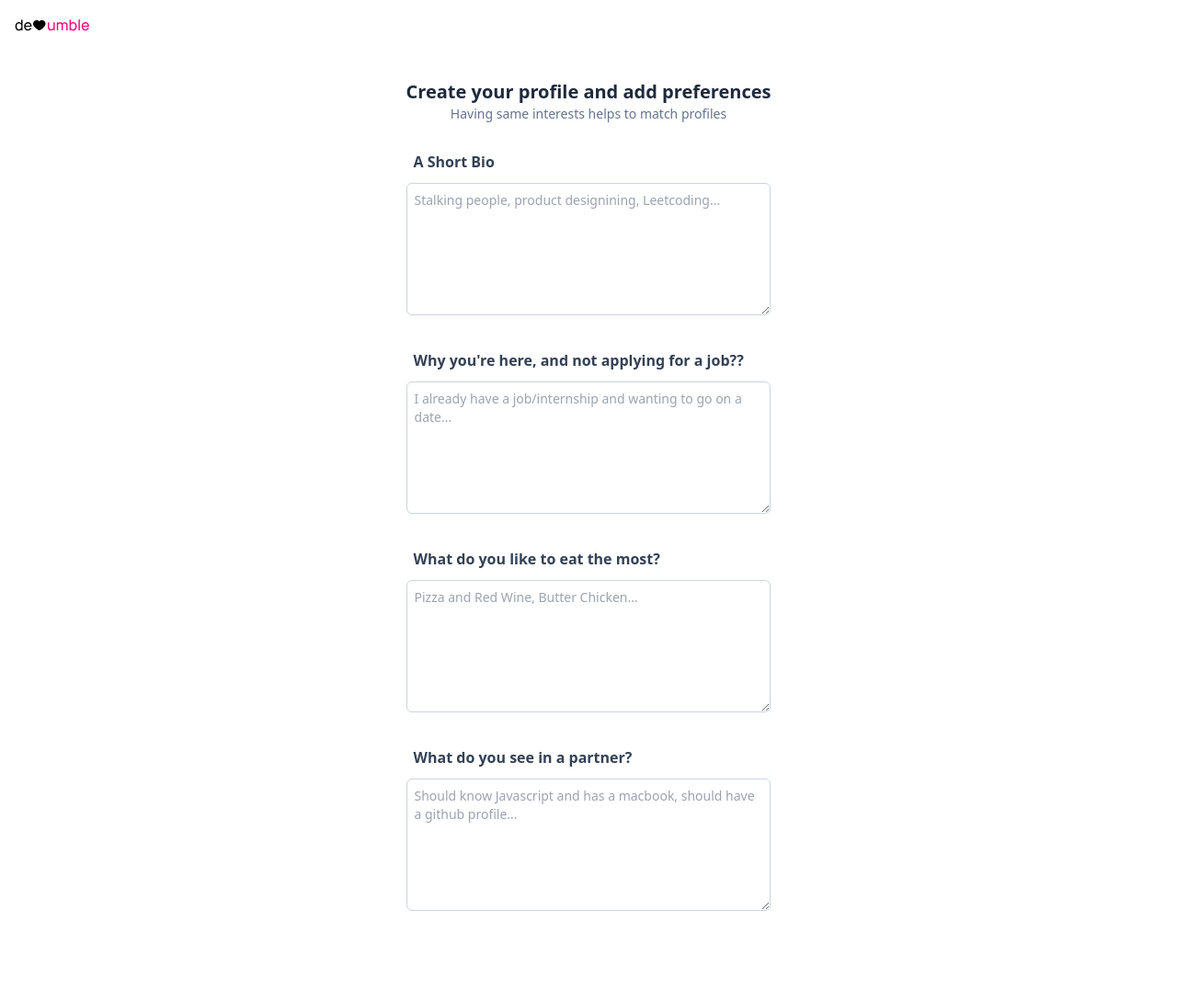
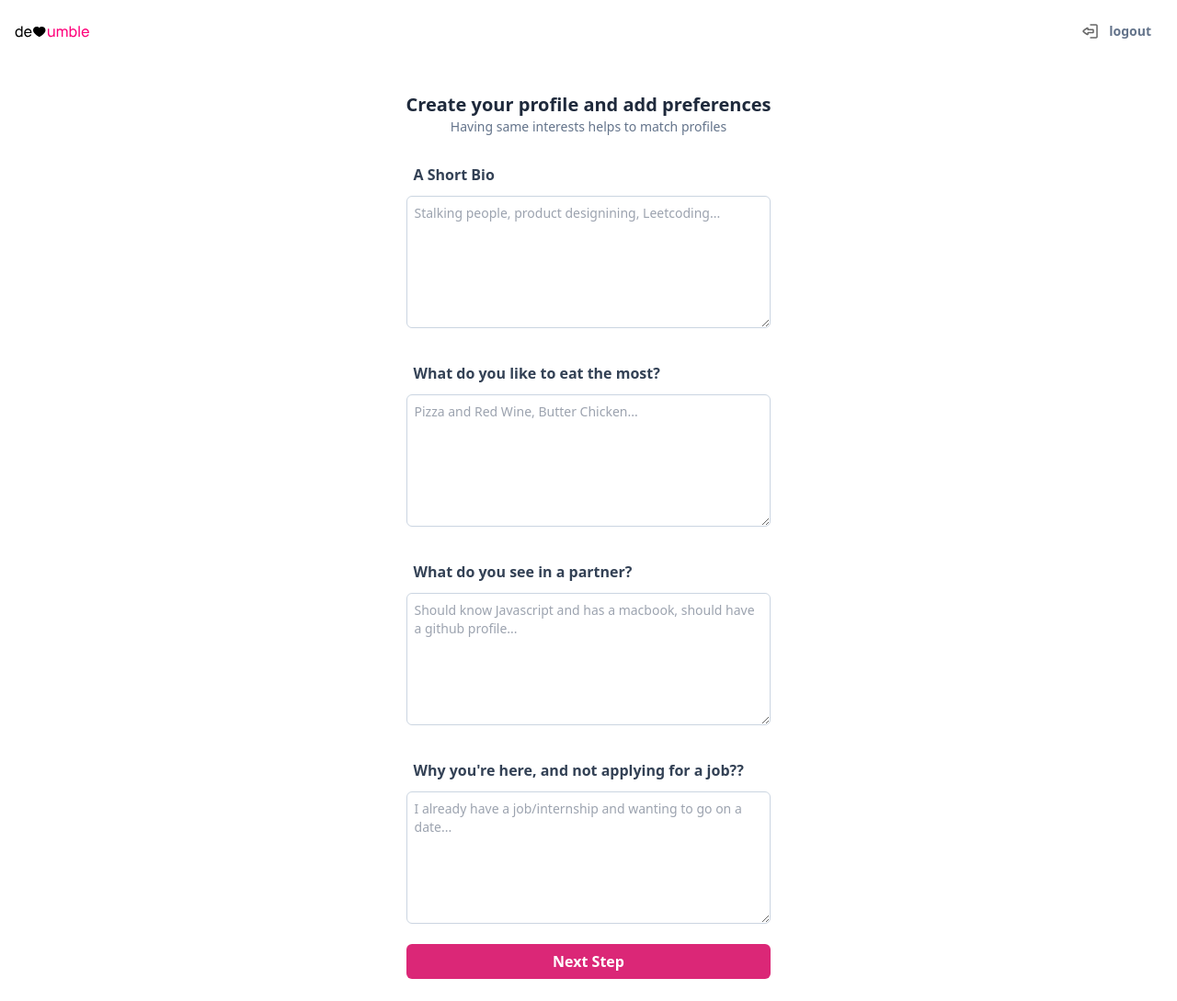
Before and after one commit to yashsehgal/devumble, a React (Create React App) app: page /create-profile in a window 1280 px wide. Shown: the whole page at 92% size. Before the commit the page ends 1013 px from the top, so only its background shows below. Built offline with nearby package versions, Linux system fonts and the light colour scheme.

Commit message:
feat: routings added to header component elemtns

```diff
--- a/src/App.js
+++ b/src/App.js
@@ -6,7 +6,7 @@ import ProfileCustomization from "./screens/ProfileCustomization";
 export default function App() {
   return (
     <div className="App screen-container">
-      <Header type={false} />
+      <Header type={true} />
       <Routes>
         <Route path="/" element={<AuthenticationScreen />} />
         <Route path="/auth" element={<AuthenticationScreen />} />
--- a/src/components/Header.js
+++ b/src/components/Header.js
@@ -1,4 +1,5 @@
 import React, { useEffect, useState } from "react";
+import { Link } from "react-router-dom";
 import Logo from '../assets/logo.svg';
 
 export default function Header({type}) {
@@ -10,7 +11,9 @@ export default function Header({type}) {
     if (headerTypeRef) {
         return (
             <div className="header-after-login flex flex-row items-center justify-between">
-                <img src={Logo} alt="devumble" className="w-auto h-auto" />
+                <Link to="/">
+                    <img src={Logo} alt="devumble" className="w-auto h-auto" />
+                </Link>
                 <button className="flex flex-row items-center gap-2 px-3 py-1.5 rounded-md bg-white hover:bg-gray-100">
                     <span className="logout-icon-wrapper w-fit h-fit">
                         <svg width="24" height="24" viewBox="0 0 24 24" fill="none" xmlns="http://www.w3.org/2000/svg" className="m-0">
@@ -25,7 +28,9 @@ export default function Header({type}) {
     } else {
         return (
             <div className="header-default">
-                <img src={Logo} alt="devumble" className="w-auto h-auto" />
+                <Link to="/">
+                    <img src={Logo} alt="devumble" className="w-auto h-auto" />
+                </Link>
             </div>
         )
     }
--- a/src/screens/ProfileCustomization.js
+++ b/src/screens/ProfileCustomization.js
@@ -1,7 +1,7 @@
 
 export default function ProfileCustomization() {
     return (
-        <div className="profile-customization-screen-wrapper mt-12 w-fit mx-auto">
+        <div className="profile-customization-screen-wrapper mt-12 mb-6 w-fit mx-auto">
             <h1 className="leading-snug text-xl text-slate-800 font-semibold text-center">
                 Create your profile and add preferences
             </h1>
@@ -15,10 +15,6 @@ export default function ProfileCustomization() {
                     <textarea class="w-full max-w-md p-2 bg-white border border-slate-300 rounded-md h-36 mt-3 focus:outline-pink-400 placeholder:text-sm placeholder:text-gray-400" placeholder="Stalking people, product designining, Leetcoding..."></textarea>
                 </div>
                 <div class="profile-input-wrapper mt-8">
-                    <h3 class="text-slate-700 leading-snug font-semibold ml-2">Why you're here, and not applying for a job??</h3>
-                    <textarea class="w-full max-w-md p-2 bg-white border border-slate-300 rounded-md h-36 mt-3 focus:outline-pink-400 placeholder:text-sm placeholder:text-gray-400" placeholder="I already have a job/internship and wanting to go on a date..."></textarea>
-                </div>
-                <div class="profile-input-wrapper mt-8">
                     <h3 class="text-slate-700 leading-snug font-semibold ml-2">What do you like to eat the most?</h3>
                     <textarea class="w-full max-w-md p-2 bg-white border border-slate-300 rounded-md h-36 mt-3 focus:outline-pink-400 placeholder:text-sm placeholder:text-gray-400" placeholder="Pizza and Red Wine, Butter Chicken..."></textarea>
                 </div>
@@ -26,7 +22,12 @@ export default function ProfileCustomization() {
                     <h3 class="text-slate-700 leading-snug font-semibold ml-2">What do you see in a partner?</h3>
                     <textarea class="w-full max-w-md p-2 bg-white border border-slate-300 rounded-md h-36 mt-3 focus:outline-pink-400 placeholder:text-sm placeholder:text-gray-400" placeholder="Should know Javascript and has a macbook, should have a github profile..."></textarea>
                 </div>
+                <div class="profile-input-wrapper mt-8">
+                    <h3 class="text-slate-700 leading-snug font-semibold ml-2">Why you're here, and not applying for a job??</h3>
+                    <textarea class="w-full max-w-md p-2 bg-white border border-slate-300 rounded-md h-36 mt-3 focus:outline-pink-400 placeholder:text-sm placeholder:text-gray-400" placeholder="I already have a job/internship and wanting to go on a date..."></textarea>
+                </div>
             </div>
+            <button className="mt-4 w-full h-auto rounded-md py-2 bg-pink-600 hover:bg-pink-700 leading-snug font-semibold text-white" id="next-step-btn">Next Step</button>
         </div>
     )
 }
```
Also changed, not shown: .gitpod.yml (added).
